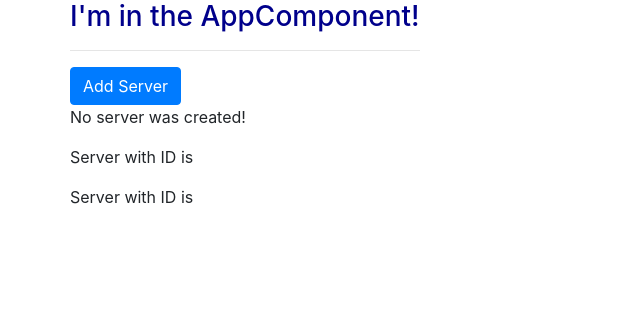
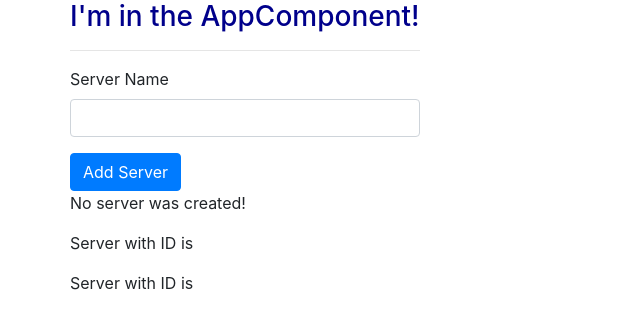
Before and after one commit to chaofan85/angular-learning, an Angular app in the folder my-first-app/: page / in a window 1280 px wide. Shown: the top 328 px of the page, without its empty margins (0-640 px from the left). Built offline with nearby package versions, Linux system fonts and the light colour scheme.

Commit message:
added more methods for servers component

```diff
--- a/my-first-app/src/app/app.module.ts
+++ b/my-first-app/src/app/app.module.ts
@@ -10,4 +10,4 @@
   providers: [],
   bootstrap: [AppComponent]
 })
-export class AppModule {}
+export class AppModule { }
--- a/my-first-app/src/app/server/server.component.html
+++ b/my-first-app/src/app/server/server.component.html
@@ -1 +1 @@
-<p>{{ 'Server' }} with ID {{serverId}} is {{getServerStatus()}}</p>
+<p>{{ 'Server' }} with ID {{ serverId }} is {{ getServerStatus() }}</p>
--- a/my-first-app/src/app/servers/servers.component.html
+++ b/my-first-app/src/app/servers/servers.component.html
@@ -1,3 +1,8 @@
+<label>Server Name</label>
+<input class="form-control" type="text" (input)="onUpdateServerName($event)">
+
+<p>{{ serverName }}</p>
+
 <button
 class="btn btn-primary"
 [disabled]="!allowNewServer"
--- a/my-first-app/src/app/servers/servers.component.ts
+++ b/my-first-app/src/app/servers/servers.component.ts
@@ -8,6 +8,7 @@
 export class ServersComponent implements OnInit {
   allowNewServer = false;
   serverCreationStatus = 'No server was created!';
+  serverName = '';
 
   constructor() {
     setTimeout(() => {
@@ -15,9 +16,13 @@
     }, 2000);
   }
 
-  ngOnInit() {}
+  ngOnInit() { }
 
   onCreateServer() {
     this.serverCreationStatus = 'Server was created!';
   }
+
+  onUpdateServerName(event: Event) {
+    this.serverName = (<HTMLInputElement>event.target).value;
+  }
 }
```
Also changed, not shown: my-first-app/src/app/app.component.html (line endings or trailing spaces).
